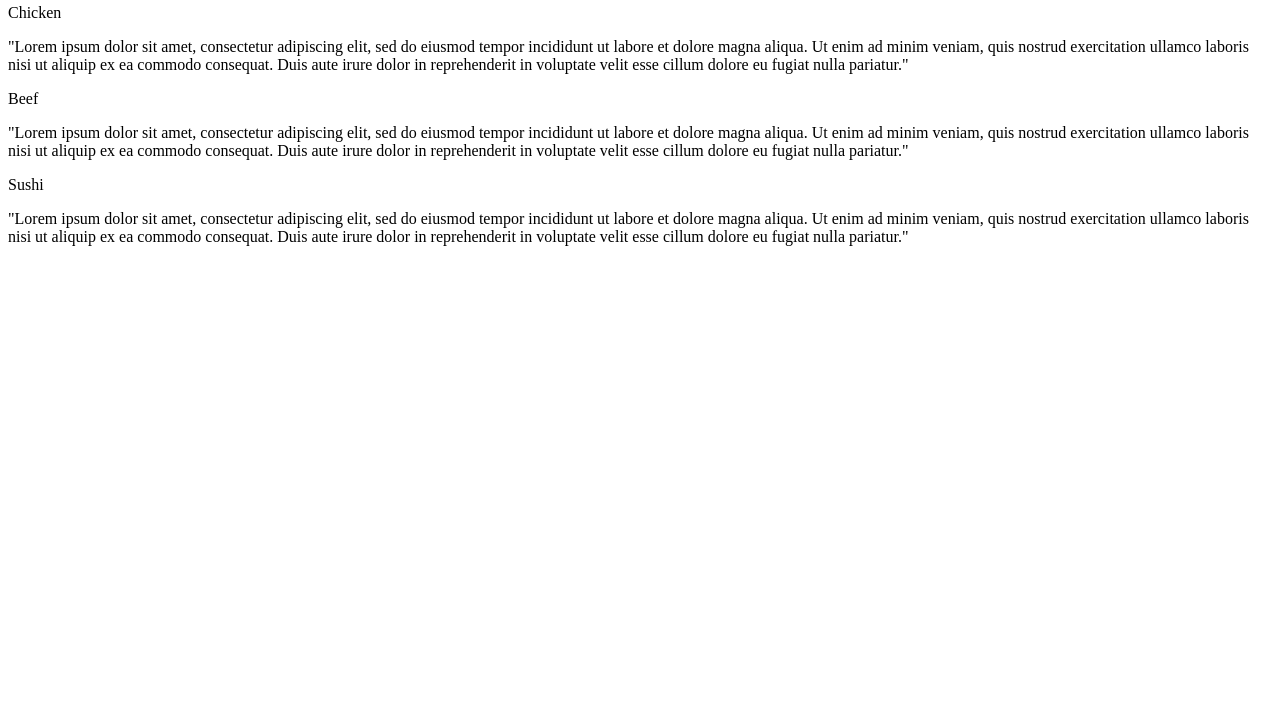
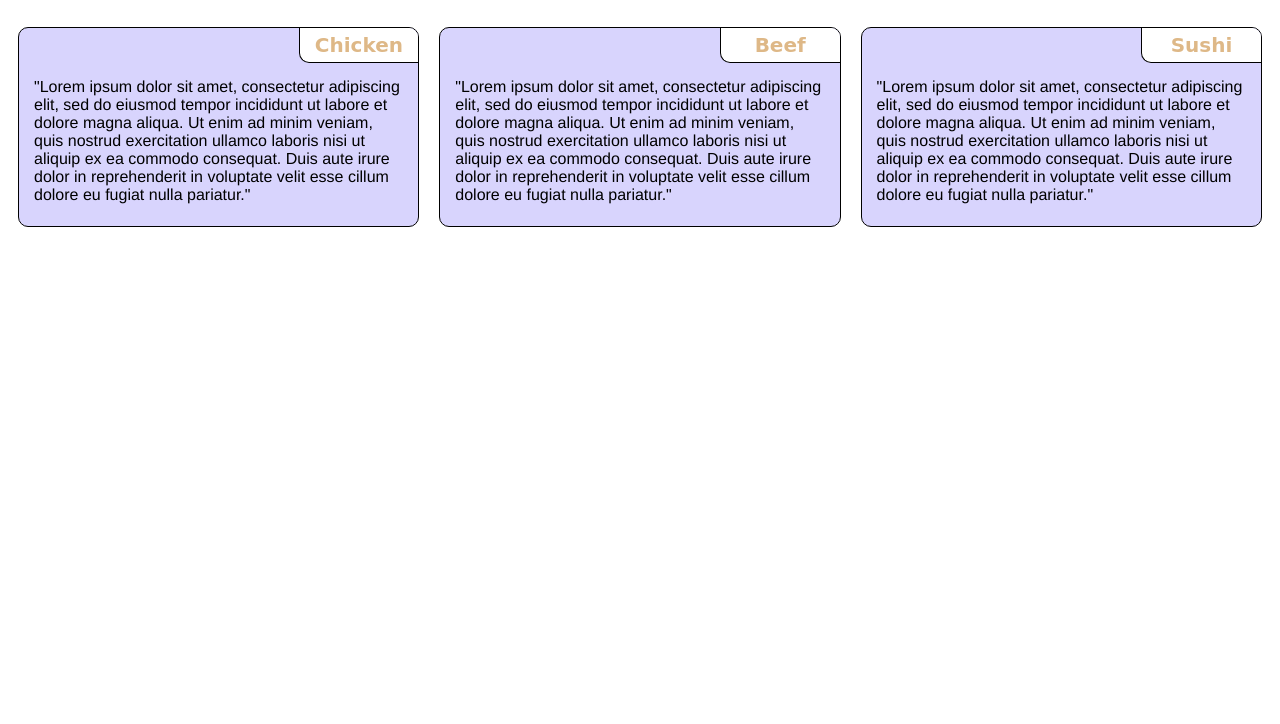
Before and after one commit to EduardoFNA/Assignment2, a plain HTML site: page index.html in a window 1280 px wide. Shown: the part 76-800 px from the top of the page. Drawn offline with Linux system fonts and the light colour scheme.

Commit message:
add css file

```diff
--- a/index.html
+++ b/index.html
@@ -5,7 +5,7 @@
     <meta charset="UTF-8">
     <meta name="viewport" content="width=device-width, initial-scale=1.0">
     <meta http-equiv="X-UA-Compatible" content="ie=edge">
-    <link rel="stylesheet" href="assignment2.css">
+    <link rel="stylesheet" href="index.css">
     <title></title>
 </head>
 
```
